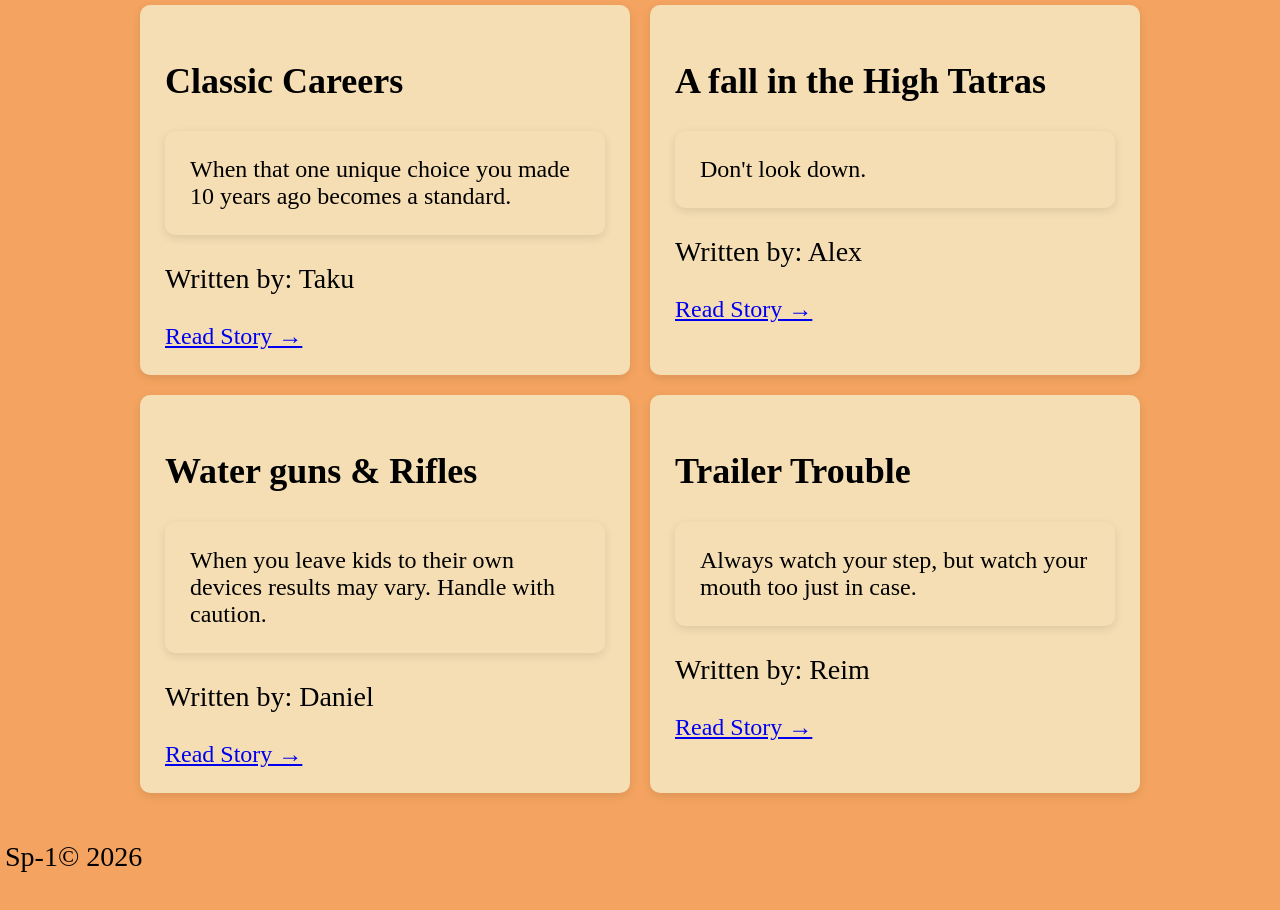
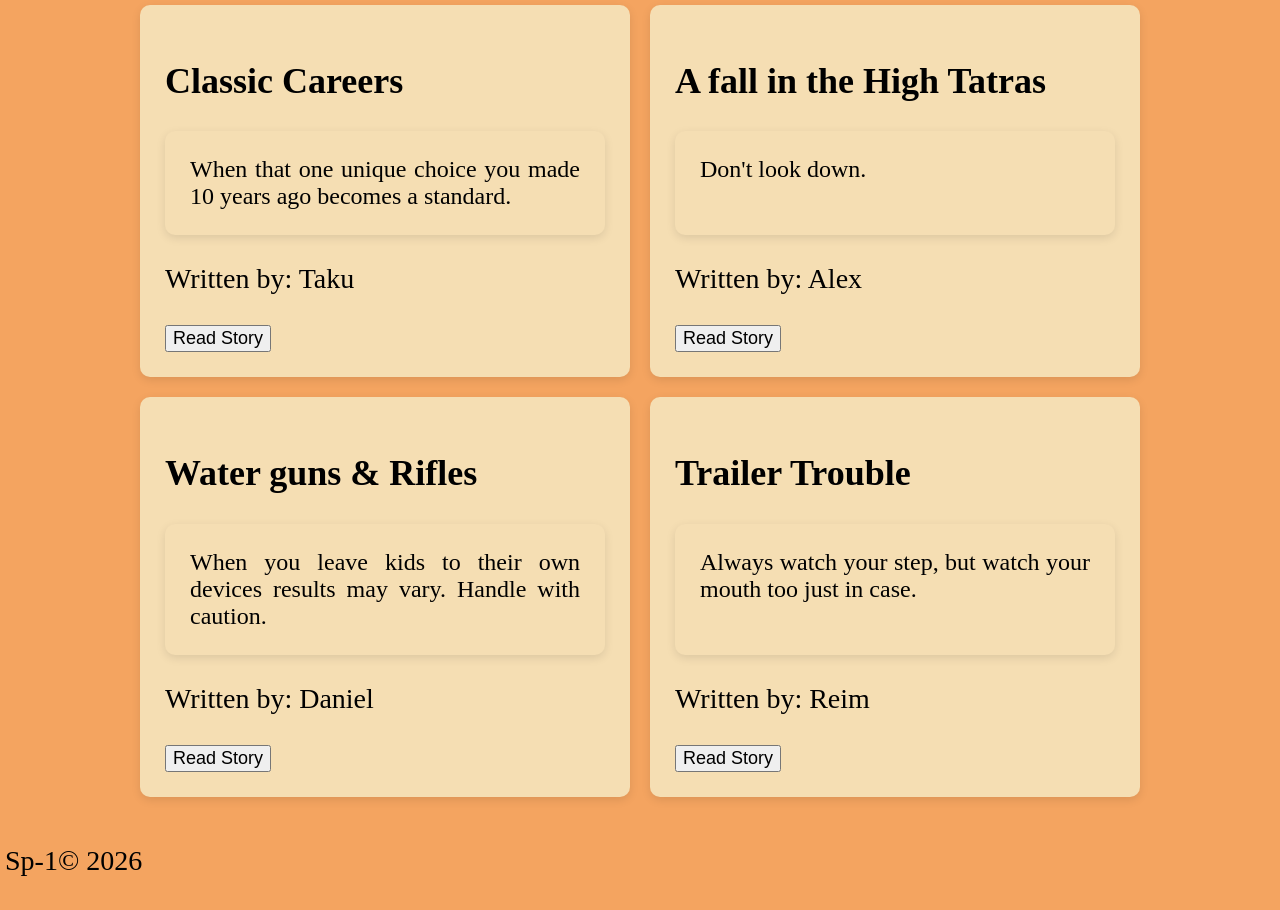
Before and after one commit to Tkay-G/Sp1-Stories, a plain HTML site: page index.html in a window 1280 px wide. Shown: the part 240-1150 px from the top of the page. Drawn offline with Linux system fonts and the light colour scheme.

Commit message:
improvements on buttons ( added js script for navigation)

```diff
--- a/index.html
+++ b/index.html
@@ -51,9 +51,13 @@
                 Written by: Taku
             </p>
 
-            <a href="stories/story1.html">
-                Read Story →
-            </a>
+            <div class="story-navigation">
+
+                <button type="button" onclick="goToStory1()">
+                   Read Story
+                </button>
+
+            </div>
 
         </article>
 
@@ -62,16 +66,20 @@
             <h2>A fall in the High Tatras </h2>
 
             <p class="story-card">
-               Don't look down.
+               Don't look down.<br><br>
             </p>
 
             <p class="author">
                 Written by: Alex
             </p>
 
-            <a href="stories/story4.html">
-                Read Story →
-            </a>
+            <div class="story-navigation">
+
+                <button type="button" onclick="goToStory4()">
+                    Read Story
+                </button>
+
+            </div>
 
         </article>
 
@@ -88,9 +96,13 @@
                 Written by: Daniel
             </p>
 
-            <a href="stories/story2.html">
-                Read Story →
-            </a>
+            <div class="story-navigation">
+
+                <button type="button" onclick="goToStory2()">
+                    Read Story
+                </button>
+
+            </div>
 
         </article>
 
@@ -100,16 +112,20 @@
             <h2>Trailer Trouble</h2>
 
             <p class="story-card">
-               Always watch your step, but watch your mouth too just in case.
+               Always watch your step, but watch your mouth too just in case.<br><br>
             </p>
 
             <p class="author">
                 Written by: Reim
             </p>
 
-            <a href="stories/story3.html">
-                Read Story →
-            </a>
+            <div class="story-navigation">
+
+                <button type="button" onclick="goToStory3()">
+                    Read Story
+                </button>
+
+            </div>
 
         </article>
 
--- a/script.js
+++ b/script.js
@@ -0,0 +1,19 @@
+function backToStories(){
+ window.location.href= '/Q1.SSD/index.html';
+}
+
+function goToStory1(){
+    window.location.href = 'stories/story1.html'
+}
+
+function goToStory2(){
+    window.location.href = 'stories/story2.html'
+}
+
+function goToStory3(){
+    window.location.href = 'stories/story3.html'
+}
+
+function goToStory4(){
+    window.location.href = 'stories/story4.html'
+}
--- a/style.css
+++ b/style.css
@@ -9,6 +9,11 @@ body {
 
 p {
     font-size: 28px;
+    text-align: justify;
+}
+
+button{
+    font-size: large;
 }
 
 .stories {
```
Also changed, not shown: stories/story1.html (+4 -7 lines), stories/story2.html (+12 -13 lines), stories/story3.html (+8 -12 lines), stories/story4.html (+10 -10 lines).
